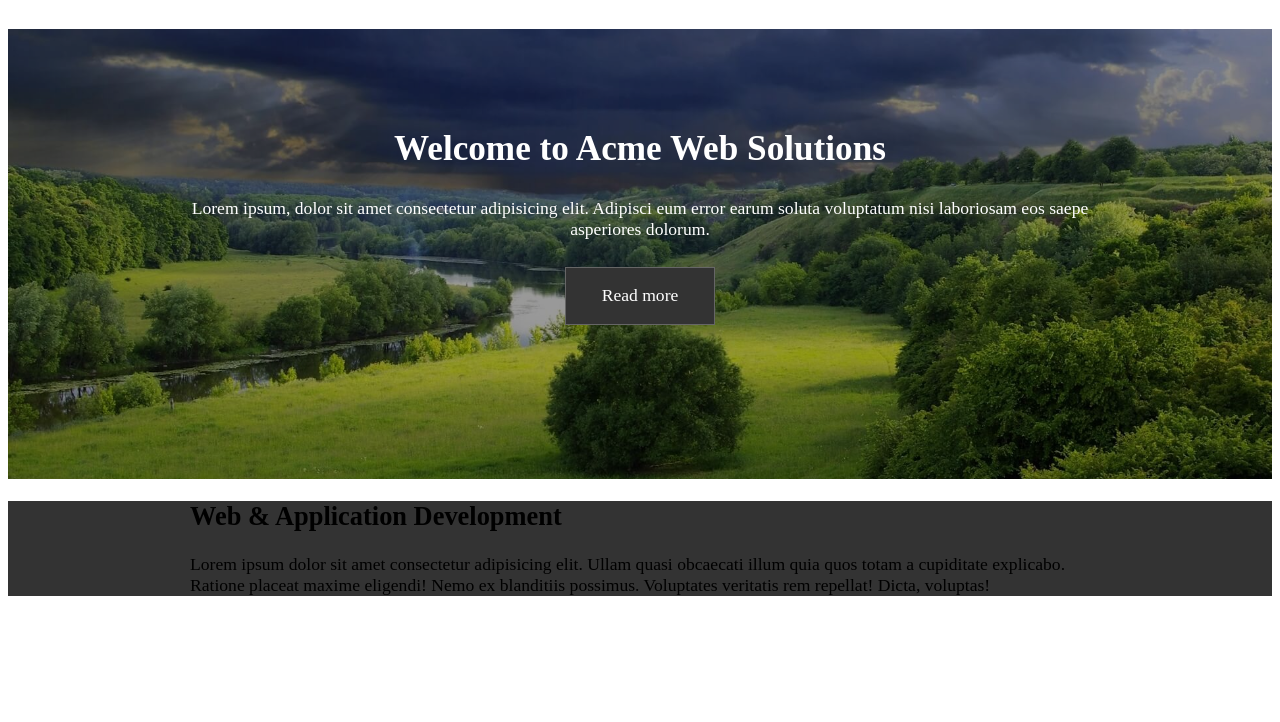
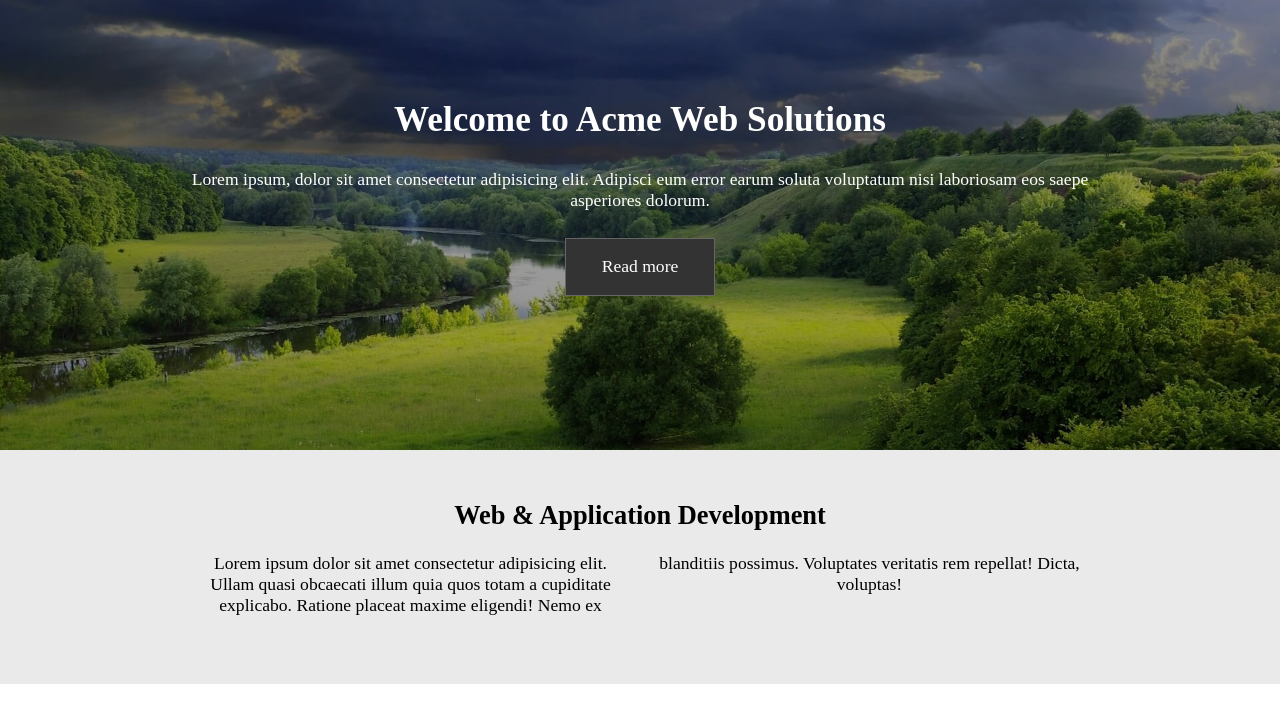
Before and after one commit to FOZsmoke/home-work-css-styles, a plain HTML site: page index.html in a window 1280 px wide. Drawn offline with Linux system fonts and the light colour scheme.

Commit message:
add 2 section

```diff
--- a/css/styles.css
+++ b/css/styles.css
@@ -1,5 +1,6 @@
 body{
     font-size: 1.1em;
+    margin: 0;
 }
 .container{
     max-width: 900px;
@@ -9,10 +10,10 @@ body{
 }
 h1{
     font-size: 2em;
+    margin-top: 0;
 }
 .hero{
     min-height: 450px;
-    text-align: center;
     background: #000 url("../images/hero.jpg");
     background-repeat: no-repeat;
     background-size: cover;
@@ -54,5 +55,18 @@ h1{
     color: #333;
 }
 .gray{
-    background: #333;
+    background: #eaeaea;
 }
+.columns-2{
+    columns: 2;
+}
+.text-center{
+    text-align: center;
+}
+.section-2{
+    padding: 50px 0;
+}
+
+.section-2 h2{
+     margin-top: 0;
+}
--- a/index.html
+++ b/index.html
@@ -9,7 +9,7 @@
 </head>
 <body>
     <section class="hero" >
-        <div class="hero-wrap container">
+        <div class="hero-wrap container text-center">
             <h1 class="text-white" >Welcome to Acme Web Solutions</h1>
             <p class="text-white" >
                 Lorem ipsum, dolor sit amet consectetur adipisicing elit. Adipisci eum error earum soluta voluptatum nisi laboriosam eos saepe asperiores dolorum.
@@ -17,8 +17,8 @@
             <a href="#section-b" class="btn" >Read more</a>
         </div>
     </section>
-    <section class="gray">
-        <div class="container">
+    <section class="gray section-2">
+        <div class="container text-center">
             <h2>Web & Application Development</h2>
             <p class="columns-2" >Lorem ipsum dolor sit amet consectetur adipisicing elit. Ullam quasi obcaecati illum quia quos totam a cupiditate explicabo. Ratione placeat maxime eligendi! Nemo ex blanditiis possimus. Voluptates veritatis rem repellat! Dicta, voluptas!</p>
 
```
